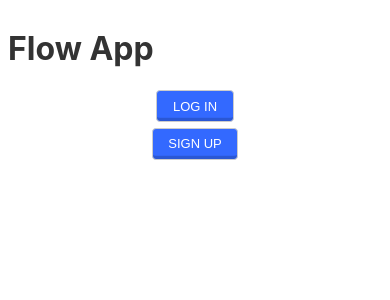
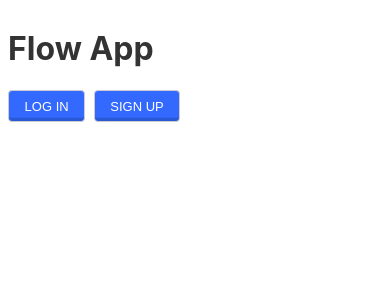
Before and after one commit to muttoni/fcl-svelte-quickstart, a Svelte app: page / in a window 390 px wide. Shown: the top 300 px of the page. Built offline with nearby package versions, Linux system fonts and the light colour scheme; what @onflow/fcl would draw is missing.

Commit message:
improved styles

```diff
--- a/src/components/Auth.svelte
+++ b/src/components/Auth.svelte
@@ -44,13 +44,6 @@
     background-color:#4a90e2;
   }
 
-  @media all and (max-width:30em){
-    button {
-      display:block;
-      margin:0.4em auto;
-    }
-  }
-
   .led-green {
     width: 16px;
     height: 16px;
@@ -58,7 +51,7 @@
     margin-right: 10px;
     background-color: rgb(2, 255, 74);
     border-radius: 50%;
-    box-shadow: rgba(0, 0, 0, 0.1) 0 -1px 4px 1px, inset #304701 0 -1px 9px, rgb(0, 255, 94) 0 2px 12px;
+    box-shadow: rgba(0, 0, 0, 0.1) 0 -1px 4px 1px, inset rgb(0, 113, 41) 0 -1px 9px, rgb(0, 255, 94) 0 2px 12px;
   }
 </style>
 
```
